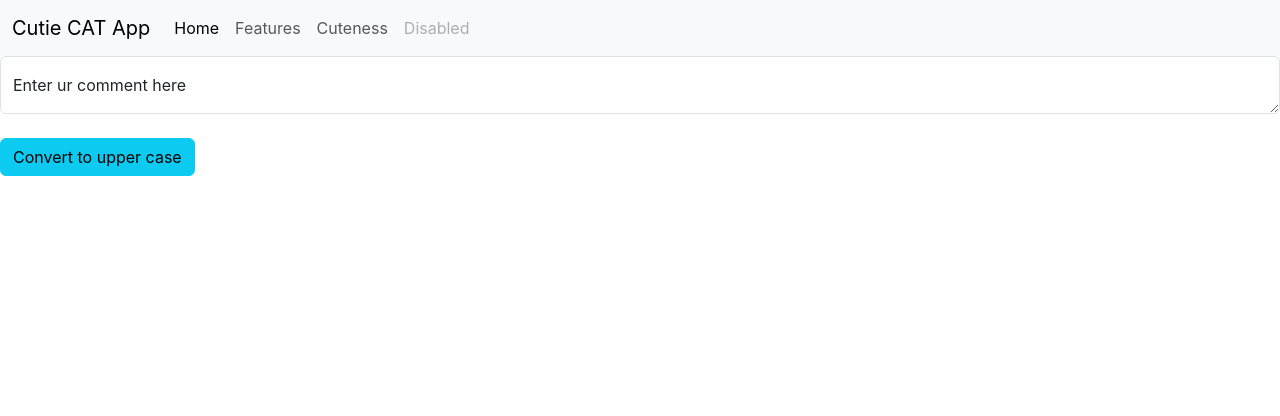
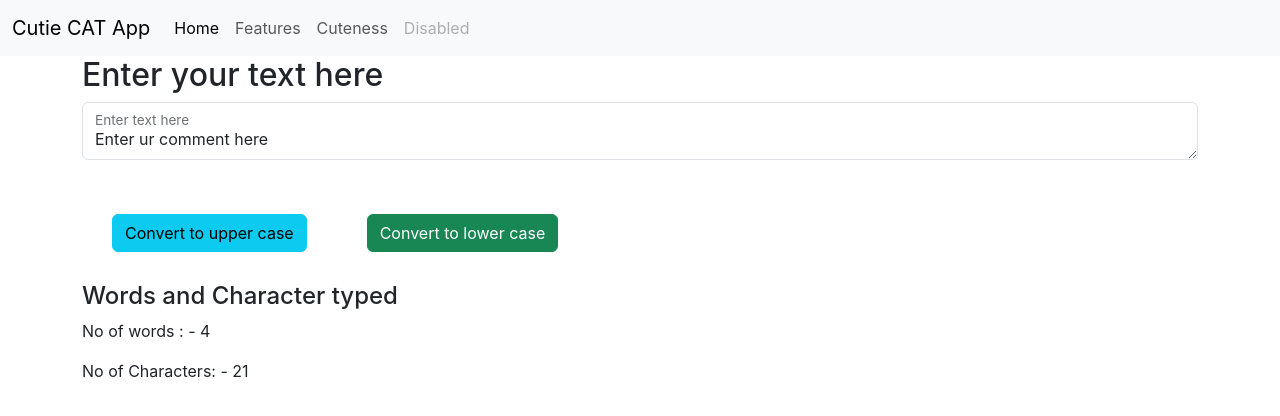
Before and after one commit to sarashyam/react_learn_cutie_cat, a React (Create React App) app: page / in a window 1280 px wide. Shown: the top 416 px of the page. Built offline with nearby package versions, Linux system fonts and the light colour scheme.

Commit message:
make darker

```diff
--- a/src/App.css
+++ b/src/App.css
@@ -43,3 +43,7 @@
   color: greenyellow;
   background-color: blanchedalmond;
 }
+
+.btn{
+  margin: 30px;
+}
--- a/src/TextForm.js
+++ b/src/TextForm.js
@@ -2,17 +2,51 @@ import React,{useState} from 'react'
 // import PropTypes from 'prop-types'
 
 
+// This is the area where we define the function for the buttons
+export default function TextForm(props) {
+    const hadleUpClick =(event)=>{
+        console.log("handleUp  been clicked");
+        // setText("I've been changed by settext");
+        let t = text.toUpperCase();
+        setText(t);
+    }
+    const handleOnChange =(event)=>{
+        console.log("handleOnChange  been clicked");
+        setText(event.target.value);
+    }
+    const hadlDownClick =(event)=>{
+        console.log("handleDown been clicked");
+        let t = text.toLowerCase();
+        setText(t);
 
-export default function TextForm(props) {
+    }
+
     const [text,setText] = useState("Enter ur comment here");
+    // 'text' cannot be assigned a value directly , instead we have to use 'setText' for it
+    // text = " This is the new text"; //This is the wrong way
+    // setText("This is the new Text"); // This is the correct way of assigning a value
+
+
 return(
     <>
-    <div class="form-floating">
-        <textarea className="form-control" placeholder="Leave a comment here" id="floatingTextarea"></textarea>
-        <label htmlForfor="floatingTextarea">{text}</label>
+    <div className="container">
+        <h2>Enter your text here </h2>
+        <div className="form-floating">
+            <textarea className="form-control" onChange={handleOnChange}  id="floatingTextarea" value={text}></textarea>
+            <label htmlFor="floatingTextarea">Enter text here</label>
+        </div>
+        <br/>
+        <button type="button" className="btn btn-info" onClick={hadleUpClick}>Convert to upper case</button>
+        <button type="button" className="btn btn-success" onClick={hadlDownClick}>Convert to lower case</button>
     </div>
-    <br/>
-    <button type="button" class="btn btn-info">Convert to upper case</button>
+
+    <div className="container">
+        <h4> Words and Character typed</h4>
+        <p> No of words : - {text.split(" ").length}</p>
+        <p>No of Characters: - {text.length}</p>
+
+
+    </div>
     </>
 )
 
--- a/src/components/Navbar.js
+++ b/src/components/Navbar.js
@@ -4,7 +4,7 @@ import PropTypes from 'prop-types'
 
 export default function Navbar(props) {
   return (
-    <nav className="navbar navbar-expand-lg bg-body-tertiary">
+    <nav className="navbar navbar-expand-lg bg-body-tertiary bg-dark">
       <div className="container-fluid">
         <a className="navbar-brand" href="/">{props.title}</a>
         <button className="navbar-toggler" type="button" data-bs-toggle="collapse" data-bs-target="#navbarNav" aria-controls="navbarNav" aria-expanded="false" aria-label="Toggle navigation">
```
